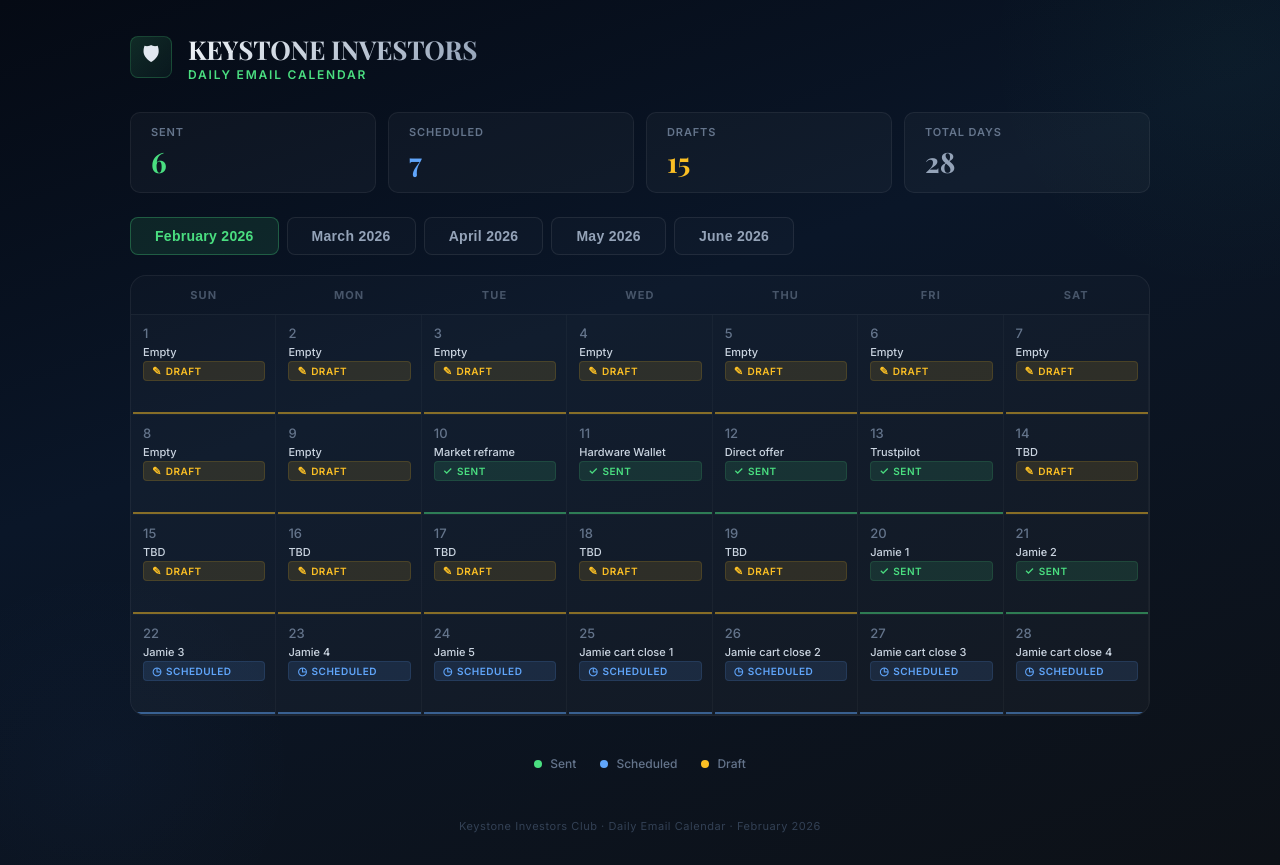
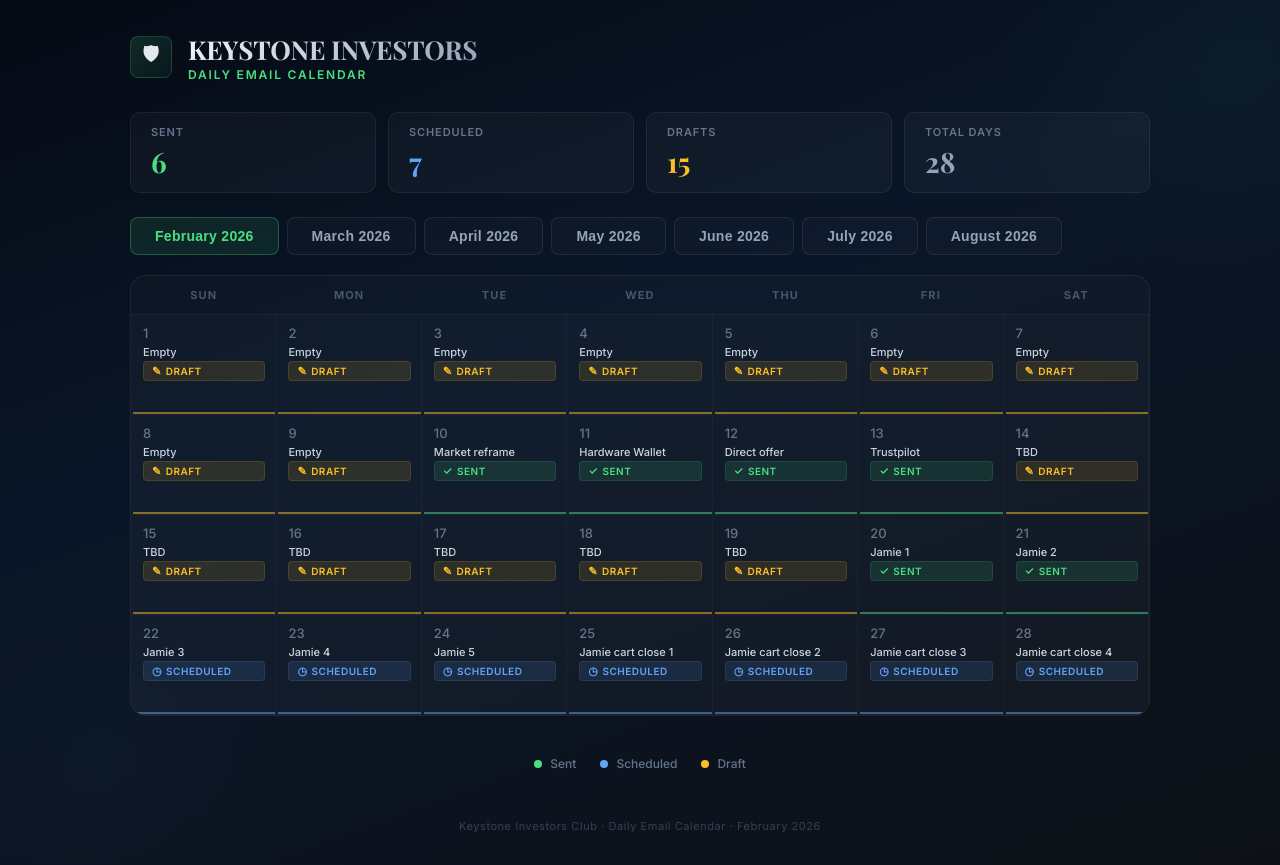
Before and after one commit to mitch-gifbbb/keystone, a React (Vite) app: page / in a window 1280 px wide. Built offline with nearby package versions, Linux system fonts and the light colour scheme.

Commit message:
Add files via upload

```diff
--- a/src/App.jsx
+++ b/src/App.jsx
@@ -141,6 +141,15 @@ const EMAIL_DATA = {
    { subject: "Mastercard", status: "scheduled", link: "https://docs.google.com/document/d/140E6GpWZgsTak7rSB0w6QL0UT_Hs0IwckLpk5qmRrIU/edit?usp=sharing", notes: "Reply for info" },
    { subject: "Clarity follow up", status: "scheduled", link: "https://docs.google.com/document/d/1PgIh5rk7yLdMgmmuEpiMQhU8xfwxshpLPa8aWkswav0/edit?usp=sharing", notes: "Reply for info" }
   ],
+
+  // ——— JULY 2026 ———
+
+  "2026-07-30": [
+   { subject: "$114 Trillion moves", status: "scheduled", link: "https://docs.google.com/document/d/10l5RHA96nI20MAxNA1aNlFZMeOCQv5z0WisRpybjlQc/edit?usp=sharing", notes: "Webinar Promo" },
+
+  ],
+
+
 
 };
 
@@ -441,7 +450,7 @@ export default function App() {
       {/* Month Tabs */}
       <div style={{ padding: "0 40px", maxWidth: 1100, margin: "0 auto" }}>
         <div style={{ display: "flex", gap: 8, marginBottom: 20 }}>
-          {["2026-02", "2026-03", "2026-04", "2026-05", "2026-06"].map((m) => {
+          {["2026-02", "2026-03", "2026-04", "2026-05", "2026-06", "2026-07", "2026-08"].map((m) => {
             const d = getMonthData(m);
             const isActive = m === activeMonth;
             return (
```
